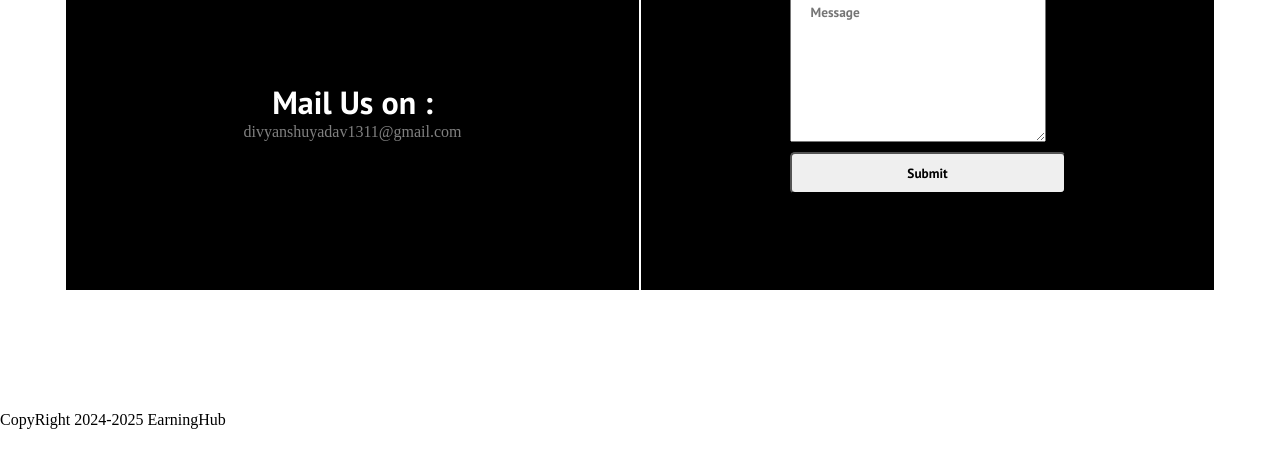
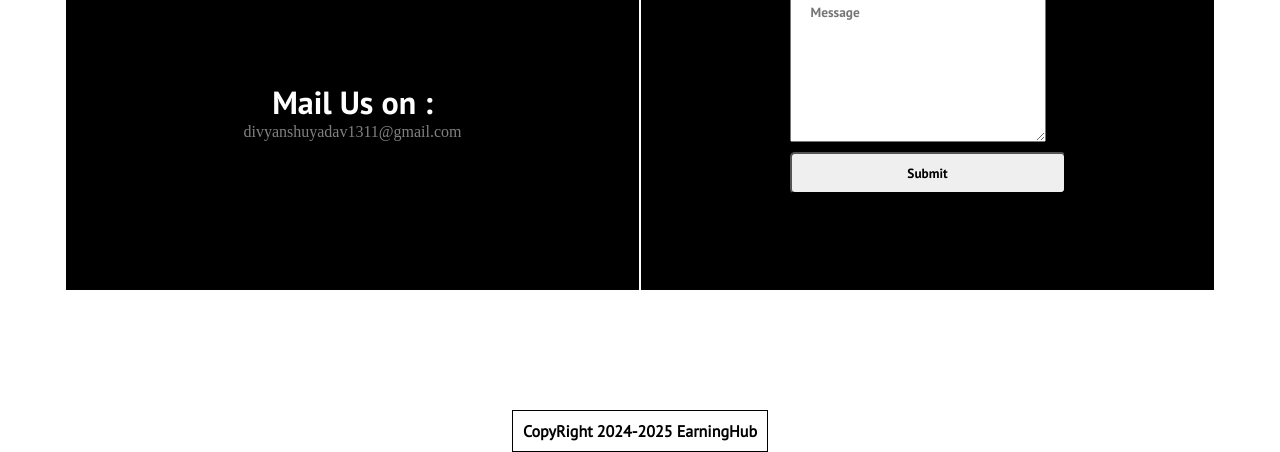
Before and after one commit to anikettagor2/EarningHub, a plain HTML site: page index.html in a window 1280 px wide. Shown: the part 2789-3241 px from the top of the page. Before the commit the page ends 3218 px from the top, so only its background shows below. Drawn offline with Linux system fonts and the light colour scheme.

Commit message:
Update style.css

```diff
--- a/style.css
+++ b/style.css
@@ -44,6 +44,23 @@ body{
   display: flex;
   justify-content: center;
 }
+
+
+  .khatam{
+    width: 100%;
+    height: 5vh;
+    display: flex;
+    align-items: center;
+    justify-content: center;
+  }
+  .cpyr{
+    border: 1px solid;
+    padding: 10px;
+    font-family: font05;
+    font-weight: 700;
+
+  }
+
 .nav{
     height: 5vh;
     width: 30%;
```
